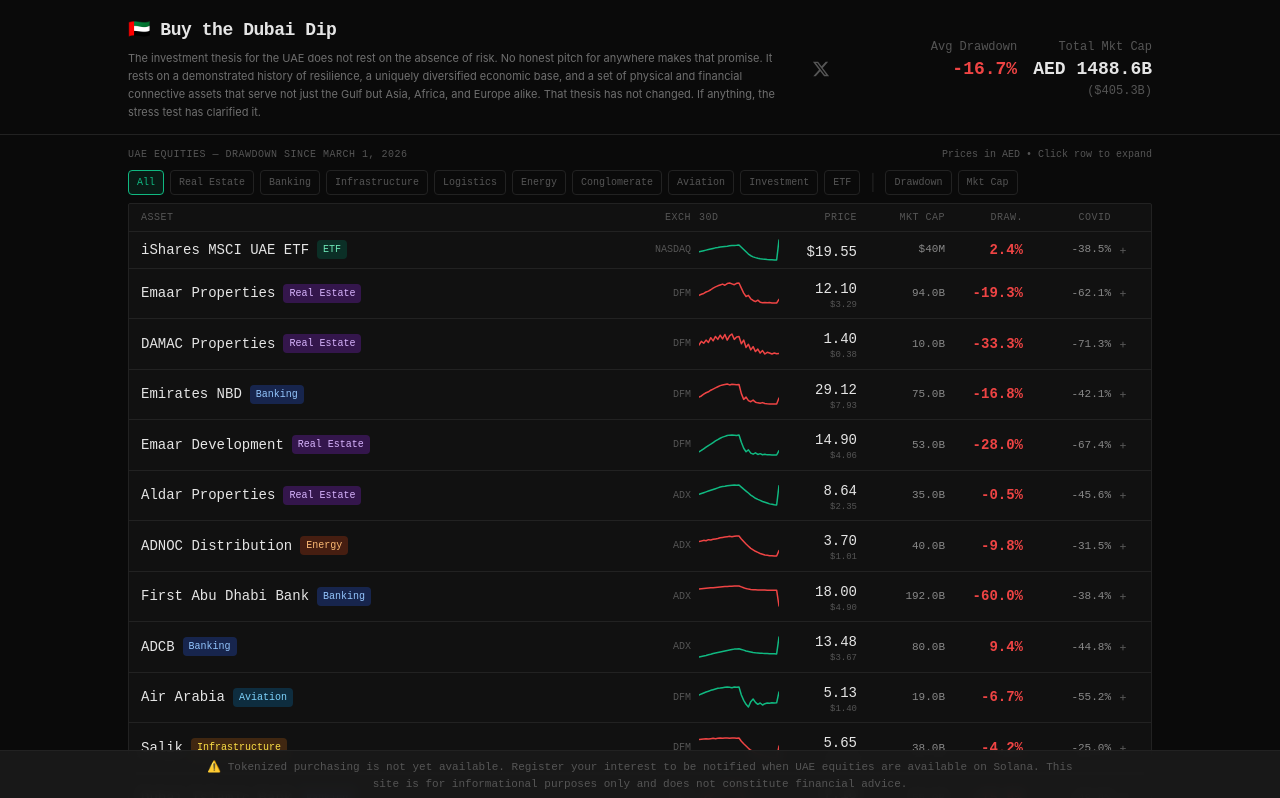
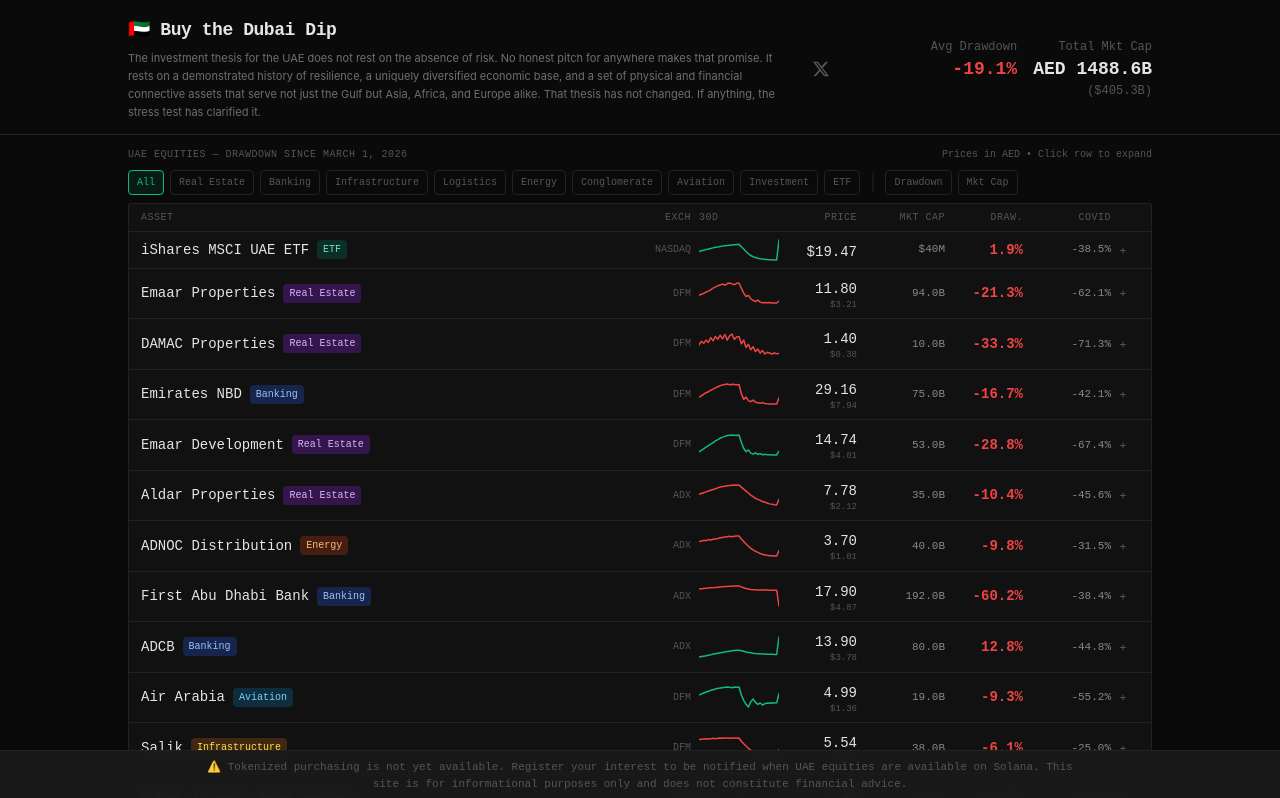
Before and after one commit to riverventures/buy-the-dubai-dip, a Next.js app: page / in a window 1280 px wide. Shown: the top 798 px of the page. Built offline with nearby package versions, Linux system fonts and the light colour scheme.

Commit message:
chore: daily price update 2026-05-04

```diff
--- a/src/data/assets.ts
+++ b/src/data/assets.ts
@@ -62,15 +62,15 @@
     exchange: 'NASDAQ',
     currency: 'USD',
     fiatUrl: 'https://www.ishares.com/us/products/264275/ishares-msci-uae-capped-etf',
-    currentPrice: 19.55,
+    currentPrice: 19.47,
     preMarch1Price: 19.10,
-    drawdownPct: 2.4,
+    drawdownPct: 1.9,
     covidDrawdownPct: -38.5,
     sparklineData: [
       18.50, 18.55, 18.60, 18.65, 18.70, 18.75, 18.80, 18.85, 18.88, 18.92,
       18.95, 18.98, 19.00, 19.03, 19.05, 19.07, 19.08, 19.10, 18.90, 18.70,
       18.50, 18.30, 18.15, 18.05, 17.98, 17.92, 17.88, 17.85, 17.83, 17.81,
-      17.80, 17.79, 17.78, 17.77, 19.55
+      17.80, 17.79, 17.78, 17.77, 19.47
     ],
     pe: 8.2,
     marketCapB: 0.04,
@@ -89,15 +89,15 @@
     exchange: 'DFM',
     currency: 'AED',
     fiatUrl: 'https://www.dfm.ae/the-exchange/market-information/company/EMAAR/trading/trading-summary',
-    currentPrice: 12.1,
+    currentPrice: 11.8,
     preMarch1Price: 15.00,
-    drawdownPct: -19.3,
+    drawdownPct: -21.3,
     covidDrawdownPct: -62.1,
     sparklineData: [
       12.80, 13.00, 13.15, 13.40, 13.55, 13.80, 14.10, 14.30, 14.50, 14.65,
       14.80, 14.60, 14.90, 15.00, 14.85, 14.70, 14.95, 15.00, 14.10, 13.20,
       12.60, 12.80, 12.20, 11.90, 11.70, 11.95, 11.60, 11.50, 11.55, 11.48,
-      11.52, 11.47, 11.46, 11.45, 12.1
+      11.52, 11.47, 11.46, 11.45, 11.8
     ],
     pe: 5.8,
     marketCapB: 94.0,
@@ -143,15 +143,15 @@
     exchange: 'DFM',
     currency: 'AED',
     fiatUrl: 'https://www.dfm.ae/the-exchange/market-information/company/EMIRATESNBD/trading/trading-summary',
-    currentPrice: 29.12,
+    currentPrice: 29.16,
     preMarch1Price: 35.00,
-    drawdownPct: -16.8,
+    drawdownPct: -16.7,
     covidDrawdownPct: -42.1,
     sparklineData: [
       29.50, 30.00, 30.80, 31.40, 31.80, 32.50, 33.00, 33.50, 34.00, 34.50,
       34.80, 35.00, 35.20, 34.80, 35.10, 35.00, 34.90, 35.00, 31.00, 28.50,
       29.50, 28.00, 27.50, 28.20, 27.30, 27.00, 26.80, 27.10, 26.70, 26.60,
-      26.55, 26.52, 26.50, 26.50, 29.12
+      26.55, 26.52, 26.50, 26.50, 29.16
     ],
     pe: 6.2,
     marketCapB: 75.0,
@@ -170,15 +170,15 @@
     exchange: 'DFM',
     currency: 'AED',
     fiatUrl: 'https://www.dfm.ae/the-exchange/market-information/company/EMAARDEV/trading/trading-summary',
-    currentPrice: 14.9,
+    currentPrice: 14.74,
     preMarch1Price: 20.70,
-    drawdownPct: -28.0,
+    drawdownPct: -28.8,
     covidDrawdownPct: -67.4,
     sparklineData: [
       14.50, 15.00, 15.60, 16.20, 16.80, 17.30, 17.90, 18.50, 19.00, 19.50,
       19.90, 20.20, 20.50, 20.65, 20.70, 20.60, 20.50, 20.70, 18.00, 15.80,
       14.50, 15.20, 14.00, 13.60, 14.10, 13.50, 13.80, 13.40, 13.55, 13.35,
-      13.40, 13.32, 13.30, 13.30, 14.9
+      13.40, 13.32, 13.30, 13.30, 14.74
     ],
     pe: 4.5,
     marketCapB: 53.0,
@@ -197,15 +197,15 @@
     exchange: 'ADX',
     currency: 'AED',
     fiatUrl: 'https://www.adx.ae/main-market/company-profile/overview?symbols=ALDAR',
-    currentPrice: 8.64,
+    currentPrice: 7.78,
     preMarch1Price: 8.68,
-    drawdownPct: -0.5,
+    drawdownPct: -10.4,
     covidDrawdownPct: -45.6,
     sparklineData: [
       8.10, 8.15, 8.20, 8.25, 8.30, 8.35, 8.40, 8.45, 8.50, 8.55,
       8.58, 8.60, 8.63, 8.65, 8.67, 8.68, 8.66, 8.68, 8.55, 8.42,
       8.30, 8.18, 8.05, 7.95, 7.85, 7.78, 7.72, 7.65, 7.60, 7.55,
-      7.50, 7.48, 7.45, 7.43, 8.64
+      7.50, 7.48, 7.45, 7.43, 7.78
     ],
     pe: 9.1,
     marketCapB: 35.0,
@@ -251,15 +251,15 @@
     exchange: 'ADX',
     currency: 'AED',
     fiatUrl: 'https://www.adx.ae/main-market/company-profile/overview?symbols=FAB',
-    currentPrice: 18,
+    currentPrice: 17.9,
     preMarch1Price: 45.00,
-    drawdownPct: -60.0,
+    drawdownPct: -60.2,
     covidDrawdownPct: -38.4,
     sparklineData: [
       41.00, 41.30, 41.60, 41.90, 42.20, 42.50, 42.80, 43.10, 43.40, 43.70,
       44.00, 44.20, 44.40, 44.60, 44.75, 44.85, 44.95, 45.00, 43.80, 42.60,
       41.50, 40.80, 40.30, 40.00, 39.80, 39.65, 39.55, 39.50, 39.45, 39.42,
-      39.38, 39.35, 39.32, 39.30, 18
+      39.38, 39.35, 39.32, 39.30, 17.9
     ],
     pe: 8.4,
     marketCapB: 192.0,
@@ -278,15 +278,15 @@
     exchange: 'ADX',
     currency: 'AED',
     fiatUrl: 'https://www.adx.ae/main-market/company-profile/overview?symbols=ADCB',
-    currentPrice: 13.48,
+    currentPrice: 13.9,
     preMarch1Price: 12.32,
-    drawdownPct: 9.4,
+    drawdownPct: 12.8,
     covidDrawdownPct: -44.8,
     sparklineData: [
       11.50, 11.55, 11.60, 11.65, 11.72, 11.78, 11.85, 11.90, 11.95, 12.00,
       12.05, 12.10, 12.15, 12.20, 12.25, 12.28, 12.30, 12.32, 12.25, 12.18,
       12.10, 12.05, 12.00, 11.95, 11.92, 11.90, 11.88, 11.86, 11.85, 11.84,
-      11.83, 11.82, 11.81, 11.80, 13.48
+      11.83, 11.82, 11.81, 11.80, 13.9
     ],
     pe: 7.1,
     marketCapB: 80.0,
@@ -305,15 +305,15 @@
     exchange: 'DFM',
     currency: 'AED',
     fiatUrl: 'https://www.dfm.ae/the-exchange/market-information/company/AIRARABIA/trading/trading-summary',
-    currentPrice: 5.13,
+    currentPrice: 4.99,
     preMarch1Price: 5.50,
-    drawdownPct: -6.7,
+    drawdownPct: -9.3,
     covidDrawdownPct: -55.2,
     sparklineData: [
       4.90, 4.98, 5.05, 5.12, 5.18, 5.25, 5.30, 5.35, 5.40, 5.42,
       5.45, 5.48, 5.50, 5.48, 5.45, 5.50, 5.48, 5.50, 4.90, 4.50,
       4.20, 4.00, 4.40, 4.60, 4.35, 4.20, 4.30, 4.15, 4.25, 4.30,
-      4.28, 4.32, 4.30, 4.31, 5.13
+      4.28, 4.32, 4.30, 4.31, 4.99
     ],
     pe: 7.5,
     marketCapB: 19.0,
@@ -332,15 +332,15 @@
     exchange: 'DFM',
     currency: 'AED',
     fiatUrl: 'https://www.dfm.ae/the-exchange/market-information/company/SALIK/trading/trading-summary',
-    currentPrice: 5.65,
+    currentPrice: 5.54,
     preMarch1Price: 5.90,
-    drawdownPct: -4.2,
+    drawdownPct: -6.1,
     covidDrawdownPct: -25.0,
     sparklineData: [
       5.85, 5.86, 5.87, 5.88, 5.87, 5.88, 5.89, 5.88, 5.89, 5.90,
       5.89, 5.90, 5.90, 5.89, 5.90, 5.90, 5.89, 5.90, 5.80, 5.72,
       5.65, 5.58, 5.52, 5.48, 5.44, 5.40, 5.38, 5.36, 5.34, 5.32,
-      5.30, 5.29, 5.28, 5.28, 5.65
+      5.30, 5.29, 5.28, 5.28, 5.54
     ],
     pe: 18.5,
     marketCapB: 38.0,
@@ -359,15 +359,15 @@
     exchange: 'DFM',
     currency: 'AED',
     fiatUrl: 'https://www.dfm.ae/the-exchange/market-information/company/DIB/trading/trading-summary',
-    currentPrice: 7.18,
+    currentPrice: 7.16,
     preMarch1Price: 8.50,
-    drawdownPct: -15.5,
+    drawdownPct: -15.8,
     covidDrawdownPct: -48.6,
     sparklineData: [
       7.70, 7.85, 7.75, 7.95, 8.05, 7.90, 8.10, 8.20, 8.30, 8.40,
       8.35, 8.50, 8.45, 8.48, 8.42, 8.50, 8.48, 8.50, 8.10, 7.80,
       7.60, 7.75, 7.50, 7.65, 7.45, 7.50, 7.42, 7.48, 7.44, 7.42,
-      7.43, 7.41, 7.40, 7.40, 7.18
+      7.43, 7.41, 7.40, 7.40, 7.16
     ],
     pe: 6.8,
     marketCapB: 55.0,
@@ -413,15 +413,15 @@
     exchange: 'ADX',
     currency: 'AED',
     fiatUrl: 'https://www.adx.ae/main-market/company-profile/overview?symbols=IHC',
-    currentPrice: 390,
+    currentPrice: 390.8,
     preMarch1Price: 450.00,
-    drawdownPct: -13.3,
+    drawdownPct: -13.2,
     covidDrawdownPct: -18.0,
     sparklineData: [
       420, 430, 415, 440, 425, 445, 435, 455, 440, 448,
       460, 445, 455, 450, 440, 455, 445, 450, 420, 400,
       415, 390, 405, 385, 395, 380, 392, 385, 395, 388,
-      393, 390, 392, 391, 390
+      393, 390, 392, 391, 390.8
     ],
     pe: 22.4,
     marketCapB: 730.0,
@@ -440,15 +440,15 @@
     exchange: 'ADX',
     currency: 'AED',
     fiatUrl: 'https://www.adx.ae/main-market/company-profile/overview?symbols=RAKPROP',
-    currentPrice: 1.06,
+    currentPrice: 1.03,
     preMarch1Price: 1.80,
-    drawdownPct: -41.1,
+    drawdownPct: -42.8,
     covidDrawdownPct: -58.3,
     sparklineData: [
       1.55, 1.60, 1.58, 1.65, 1.62, 1.70, 1.68, 1.75, 1.72, 1.78,
       1.80, 1.76, 1.82, 1.78, 1.80, 1.76, 1.80, 1.80, 1.60, 1.45,
       1.50, 1.38, 1.42, 1.35, 1.38, 1.34, 1.36, 1.33, 1.35, 1.34,
-      1.33, 1.34, 1.33, 1.33, 1.06
+      1.33, 1.34, 1.33, 1.33, 1.03
     ],
     pe: 3.8,
     marketCapB: 3.0,
@@ -467,15 +467,15 @@
     exchange: 'ADX',
     currency: 'AED',
     fiatUrl: 'https://www.adx.ae/main-market/company-profile/overview?symbols=MULTIPLY',
-    currentPrice: 2.83,
+    currentPrice: 2.06,
     preMarch1Price: 3.50,
-    drawdownPct: -19.1,
+    drawdownPct: -41.1,
     covidDrawdownPct: -22.0,
     sparklineData: [
       3.15, 3.25, 3.18, 3.30, 3.22, 3.38, 3.30, 3.42, 3.35, 3.45,
       3.50, 3.42, 3.48, 3.50, 3.45, 3.52, 3.48, 3.50, 3.25, 3.10,
       3.20, 3.00, 2.95, 3.05, 2.90, 2.95, 2.88, 2.92, 2.86, 2.88,
-      2.85, 2.84, 2.83, 2.83, 2.83
+      2.85, 2.84, 2.83, 2.83, 2.06
     ],
     pe: 8.9,
     marketCapB: 15.0,
```
